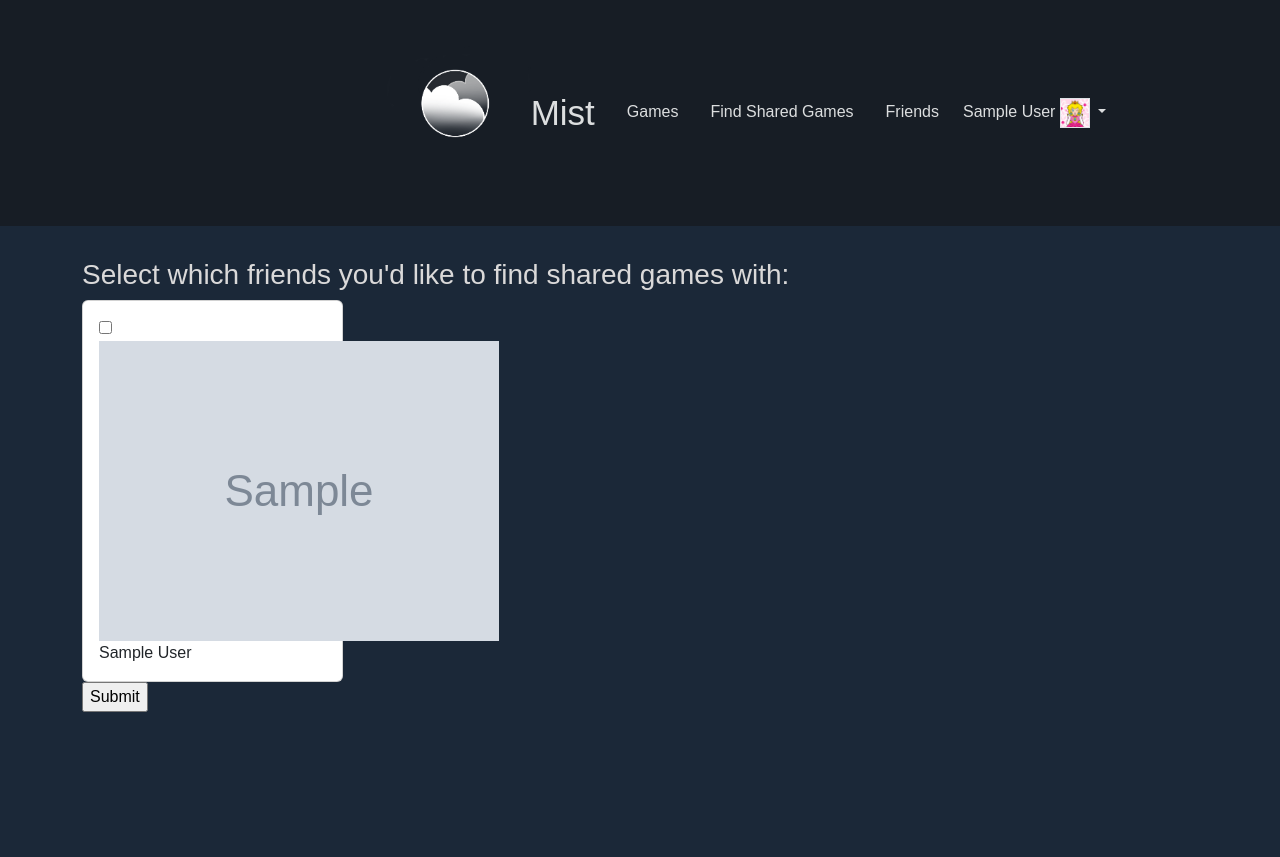
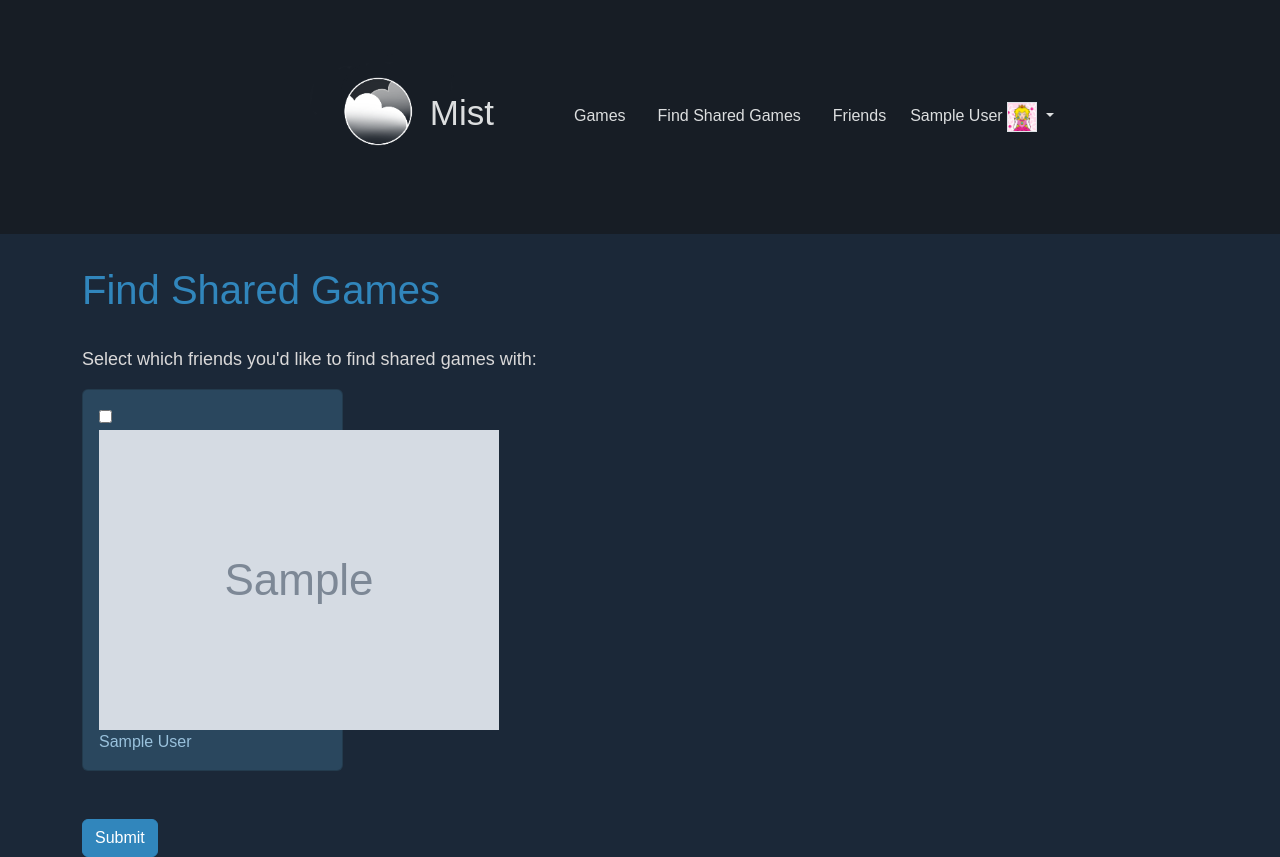
Before and after one commit to hubbardanais/Mist, a Flask app: page /compare_games in a window 1280 px wide. Before the commit the page ends 712 px from the top, so only its background shows below. Run offline with Flask 2, Linux system fonts and the light colour scheme; the visitor is signed in with stand-in values (Sample User, id 1); tables that the repository leaves empty hold one stand-in row (values such as "Sample post"); grey boxes marked "Sample" are stand-in pictures.

Commit message:
cardified compare games and friends

```diff
--- a/static/css/style.css
+++ b/static/css/style.css
@@ -18,14 +18,14 @@ body {
   background-color: rgb(23, 29, 37)!important;
   font-family: "Motiva Sans", Sans-serif;
   font-weight: normal;
-  padding-left: 30vw;
+  padding-left: 24vw;
   margin-bottom: 2rem;
   /* font-size: 14px; */
 }
 
 .nav-item a {
   color:rgb(220, 222, 223)!important;
-  font-weight: normal;
+  font-weight: 500;
 
 }
 
@@ -39,11 +39,15 @@ body {
 }
 
 .navbar-brand {
+  margin-top: -.5rem;
   color:rgb(220, 222, 223)!important;
   font-size: 35px;
+  padding-right: 3rem;
 }
 
 .logo-thumbnail {
+  margin-top: .5rem;
+  margin-right: -1.5rem;
   height: 210px;
   width: auto;
   padding: unset;
@@ -63,14 +67,47 @@ body {
 
 h1 {
   color: rgb(49, 134, 188);
+  margin-bottom: 2rem;
+}
+
+.btn {
+  margin-top: 2rem;
+  background-color: rgb(49, 134, 188);
+  border-color: rgb(49, 134, 188);
+}
+
+.basic-text {
+  font-size: 18px;
+}
+
+.compare-card {
+  background-color: rgb(42, 71, 94);
+  margin-bottom: 1rem;
+}
+
+.compare-card label {
+  color: rgb(153, 193, 220)!important;
+}
+
+.friend-card {
+  padding-top: 1rem;
+  margin-bottom: 3rem;
+  background-color: rgb(42, 71, 94);
+}
+
+.friend-card a {
+  color: rgb(153, 193, 220);
+  font-weight: 600!important;
+  font-size: 18px;
+  margin-left: 1rem;
 }
 
 a {
   text-decoration: none;
-  color: rgb(218, 217, 217)
+  color: rgb(218, 217, 217);
 }
 
-#main_navigation a{
+#main_navigation a {
 
   text-decoration: none;
   color: white;
--- a/templates/compare_games.html
+++ b/templates/compare_games.html
@@ -3,8 +3,8 @@
 
 {% block body %}
 
-
-    <h3>Select which friends you'd like to find shared games with:</h3>
+    <h1>Find Shared Games</h1>
+    <p class="basic-text">Select which friends you'd like to find shared games with:</p>
 
     {% if friends %}
         <form action="/compare_games" method="POST">
@@ -16,7 +16,7 @@
         <!-- <label for="{{ friend.personaname }}"><img class="avatar" src="{{ friend.avatar }}"> {{ friend.personaname }}</label><br> -->
             <!-- <p><img class="avatar" src="{{ friend.avatar }}"> {{ friend.personaname }}</p> -->
         <div class="col-3">
-            <div class="card">
+            <div class="card compare-card">
                 <div class="card-body">
                     <input type="checkbox" id="{{ friend.steamid }}" name="{{ friend.steamid }}" value="{{ friend.personaname }}">
                     <label for="{{ friend.personaname }}"><img class="avatar" src="{{ friend.avatar }}"> {{ friend.personaname }}</label><br>
@@ -26,7 +26,7 @@
 
     {% endfor %}
         </div>
-        <input type="submit" value="Submit">
+        <input class="btn btn-primary" type="submit" value="Submit">
         </form>
     {% else %}
         <p>Oops! I can't find anyone to compare games with!</p>
```
Also changed, not shown: templates/friends.html (+11 -3 lines).
